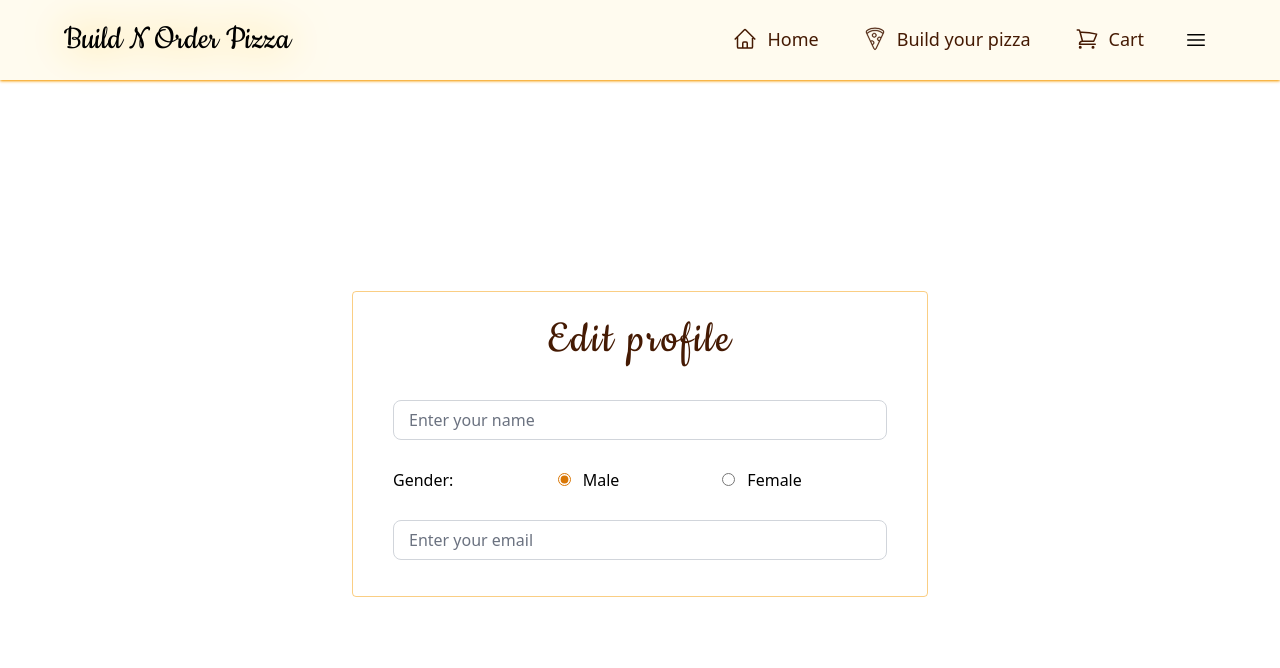
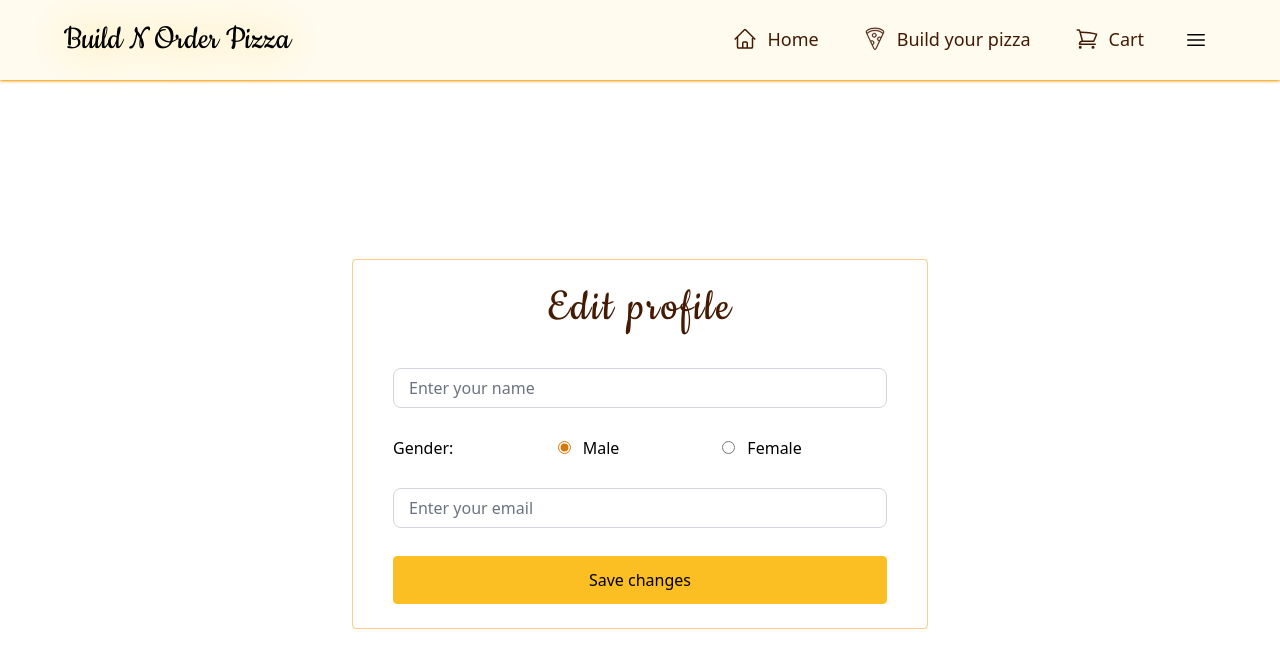
Before and after one commit to AkritiGhosh/BuildNOrderPizza-Frontend, a React (Vite) app: page /1/edit-profile in a window 1280 px wide. Shown: the top 668 px of the page. Built offline with nearby package versions, Linux system fonts and the light colour scheme.

Commit message:
Button component + common form for edit and create

```diff
--- a/src/components/common/Heading.tsx
+++ b/src/components/common/Heading.tsx
@@ -1,4 +1,4 @@
-import React, { ReactElement } from "react";
+import { ReactElement } from "react";
 
 const Heading = ({ children }: { children: ReactElement | string }) => {
   return (
--- a/src/components/user/authPage/Login.tsx
+++ b/src/components/user/authPage/Login.tsx
@@ -1,4 +1,4 @@
-import React, { useState } from "react";
+import { useState } from "react";
 import FloatingLabelInput from "../../common/FloatingLabelInput";
 import Button from "../../common/button/Button";
 
--- a/src/page/consumer/ProfileForm.tsx
+++ b/src/page/consumer/ProfileForm.tsx
@@ -5,6 +5,7 @@ import { UserProfile } from "../../lib/type";
 import PageLayout from "../../layout/PageLayout";
 import FormLayout from "../../layout/FormLayout";
 import { useParams } from "react-router-dom";
+import Button from "../../components/common/button/Button";
 
 const initialData: UserProfile = {
   name: "",
@@ -33,7 +34,9 @@ const ProfileForm = () => {
     <PageLayout>
       <FormLayout>
         <>
-          <Heading>{createNew ? "Create your profile" : "Edit profile"}</Heading>
+          <Heading>
+            {createNew ? "Create your profile" : "Edit profile"}
+          </Heading>
           <div className="w-full mb-3">
             <FloatingLabelInput
               type="text"
@@ -81,6 +84,9 @@ const ProfileForm = () => {
               setValue={(val) => setFormData("email", String(val))}
             />
           </div>
+          <Button onClick={() => {}} type="filled" size="lg" className="w-full">
+            {createNew ? "Create profile" : "Save changes"}
+          </Button>
         </>
       </FormLayout>
     </PageLayout>
```
